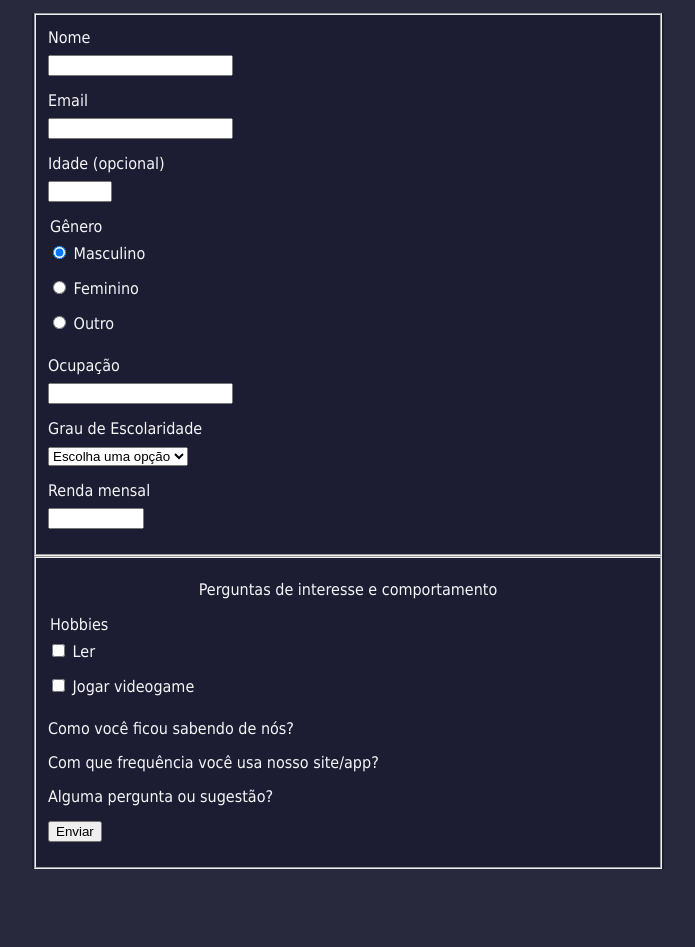
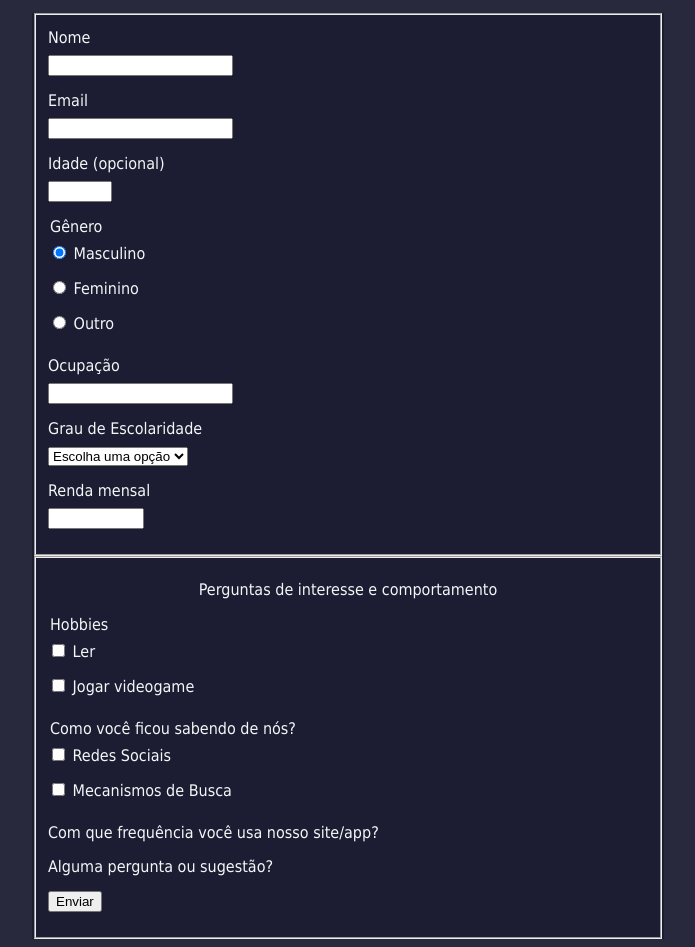
Before and after one commit to cmoiss/pesquisa-demografica, a plain HTML site: page index.html in a window 1280 px wide. Shown: the part 103-1050 px from the top of the page, without its empty margins (292-987 px from the left). Before the commit the page ends 980 px from the top, so only its background shows below. Drawn offline with Linux system fonts and the light colour scheme.

Commit message:
ajustado - hear about

```diff
--- a/index.html
+++ b/index.html
@@ -87,7 +87,17 @@
             </div>
 
             <div class="form-group">
-                <label for="">Como você ficou sabendo de nós?</label>
+                <legend>Como você ficou sabendo de nós?</legend>
+
+                <div class="hear-about-group">
+                    <input id="social-media" type="checkbox">
+                    <label for="social-media" class="inline-label">Redes Sociais</label>
+                </div>
+
+                <div class="hear-about-group">
+                    <input id="search-engine" type="checkbox">
+                    <label for="search-engine" class="inline-label">Mecanismos de Busca</label>
+                </div>
             </div>
 
             <div class="form-group">
--- a/style.css
+++ b/style.css
@@ -30,6 +30,6 @@ label {
     display: inline-block;
 }
 
-.gender-group, .hobbies-group {
+.gender-group, .hobbies-group, .hear-about-group {
     display: block;
 }
```
